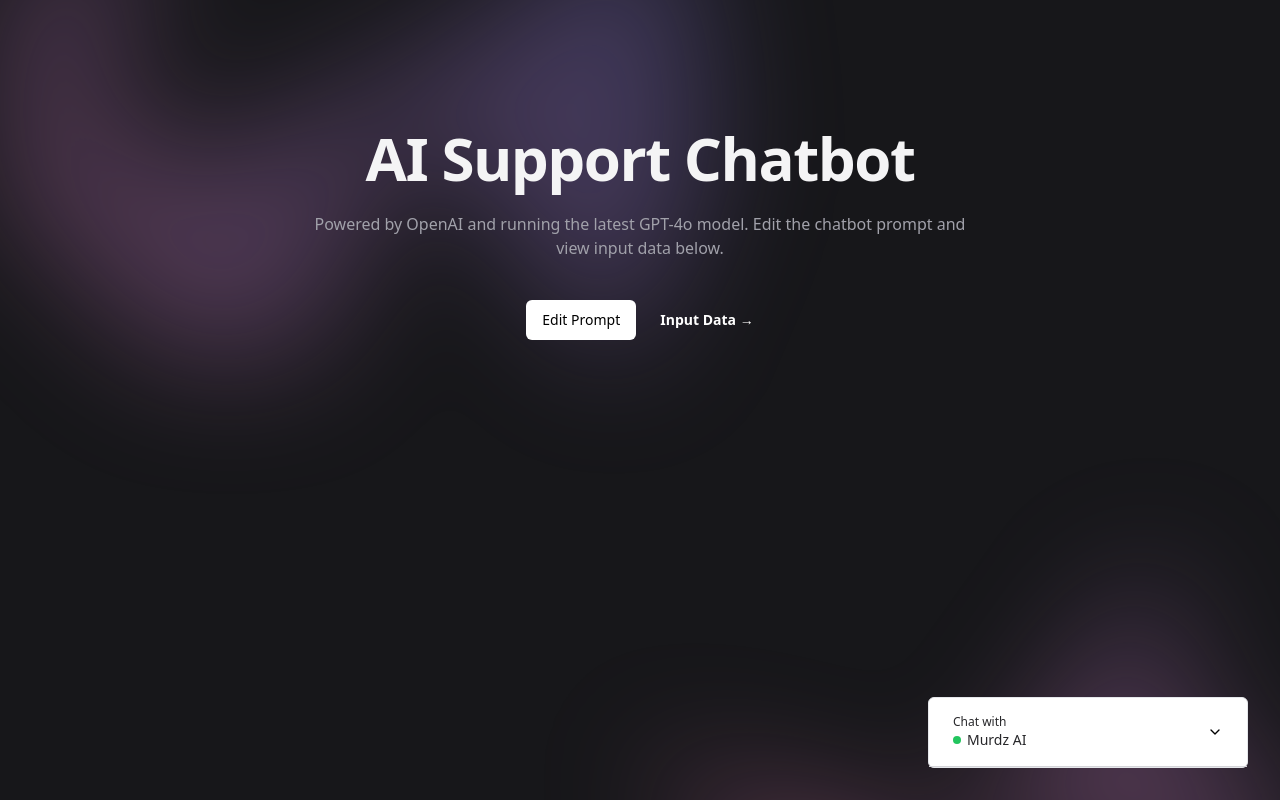
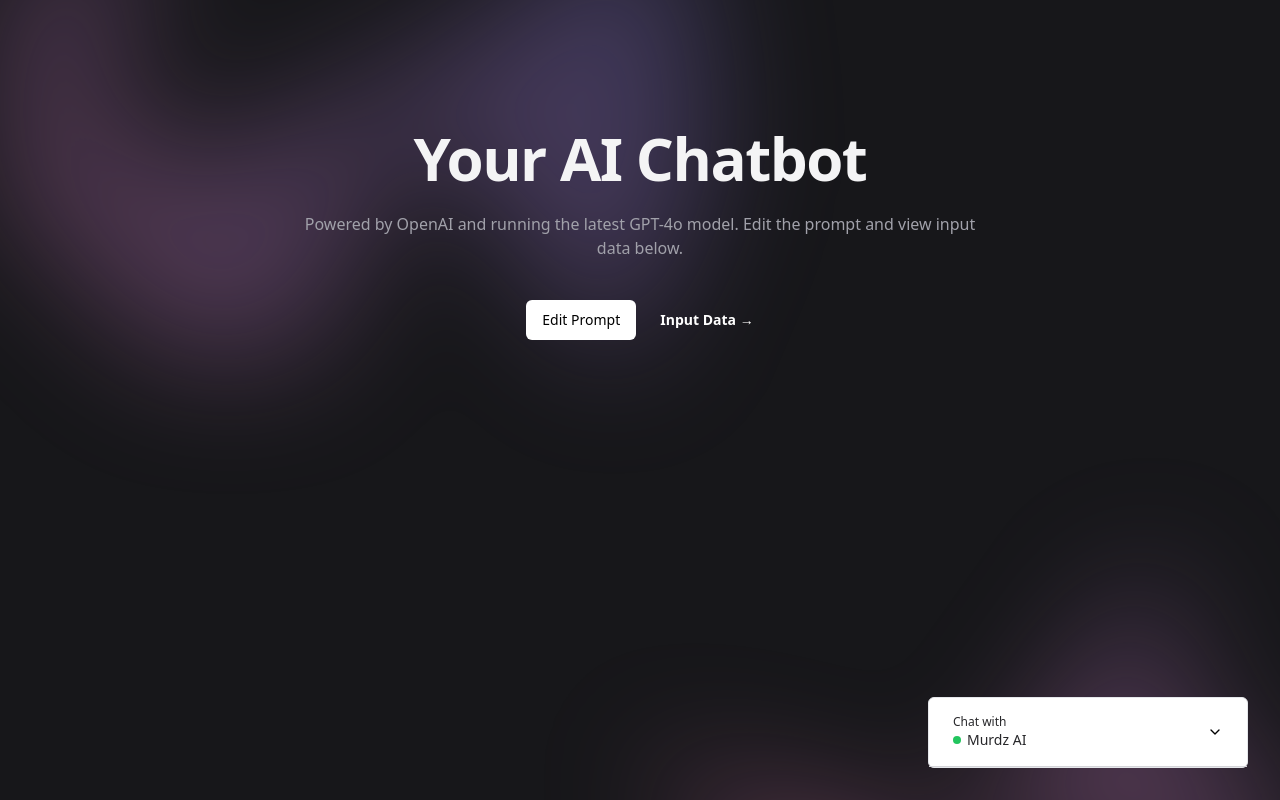
Before and after one commit to murdo2458/openai-chat, a Next.js app: page / in a window 1280 px wide. Built offline with nearby package versions, Linux system fonts and the light colour scheme.

Commit message:
page chang

```diff
--- a/src/app/page.tsx
+++ b/src/app/page.tsx
@@ -21,10 +21,10 @@ export default function Home() {
         <div className='mx-auto max-w-7xl px-6 lg:px-8'>
           <div className='mx-auto max-w-2xl text-center'>
             <h1 className='text-4xl font-bold tracking-tight text-zinc-100 sm:text-6xl'>
-              AI Support Chatbot
+              Your AI Chatbot
             </h1>
             <p className='mt-6 text-base text-zinc-400'>
-              Powered by OpenAI and running the latest GPT-4o model. Edit the chatbot prompt and view input data below.
+              Powered by OpenAI and running the latest GPT-4o model. Edit the prompt and view input data below.
             </p>
             <div className='mt-10 flex items-center justify-center gap-x-6'>
               <EditPrompt />
```
